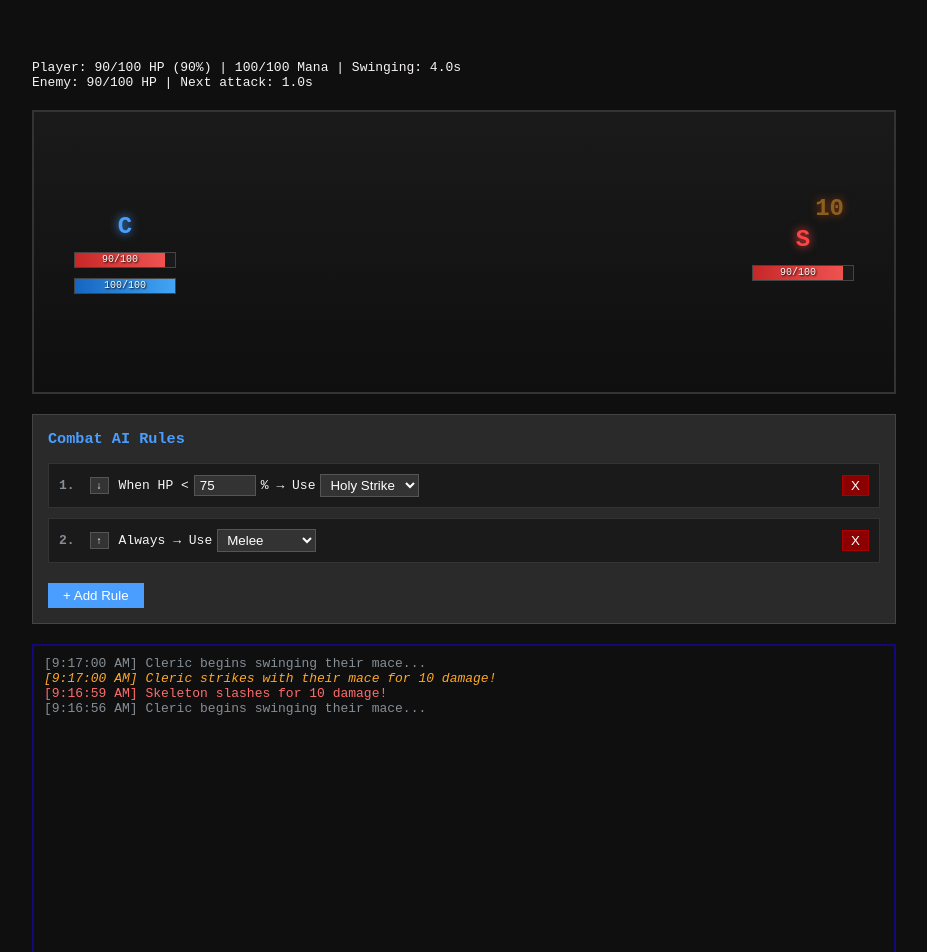
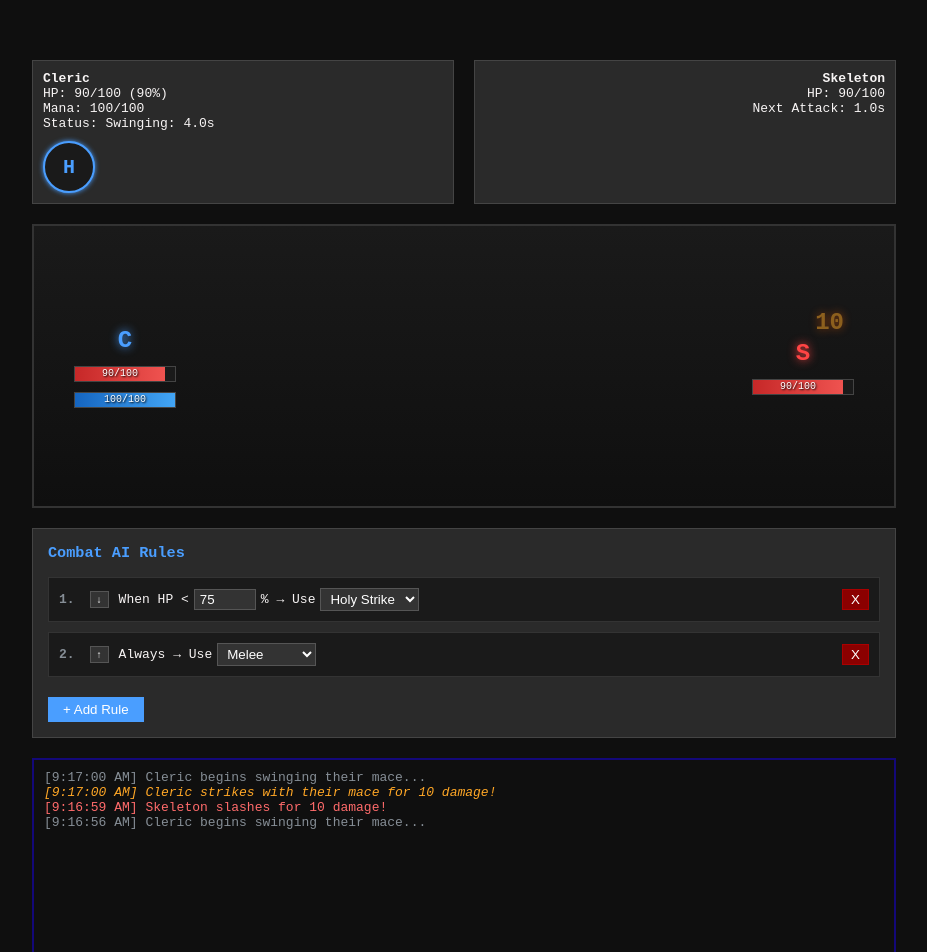
Before and after one commit to Sillyfess/Idle-ARPG, a website built with Vite: page index.html in a window 1280 px wide. Shown: the part 148-1100 px from the top of the page, without its empty margins (176-1103 px from the left). Built offline with nearby package versions, Linux system fonts and the light colour scheme.

Commit message:
Added graphical cooldown for holy strike

```diff
--- a/index.html
+++ b/index.html
@@ -58,8 +58,8 @@
                 font-size: 24px;
                 font-weight: bold;
                 font-family: 'Courier New', monospace;
-                animation: idle-float 3s ease-in-out infinite;
                 user-select: none;
+                transition: transform 0.1s ease-out;
             }
 
             #player-sprite {
@@ -72,41 +72,43 @@
                 text-shadow: 0 0 10px #ff4444;
             }
 
-            /* Idle floating animation */
+            /* Remove idle floating animation
             @keyframes idle-float {
                 0%, 100% { transform: translateY(0); }
                 50% { transform: translateY(-3px); }
             }
+            */
 
-            /* Attack animations */
+            /* Attack animations - CRUNCHIER */
             .attacking {
-                animation: attack-lunge 0.3s !important;
+                animation: attack-lunge 0.2s cubic-bezier(0.68, -0.55, 0.265, 1.55) !important;
             }
 
             @keyframes attack-lunge {
                 0% { transform: translateX(0) scale(1); }
-                50% { transform: translateX(10px) scale(1.2); }
+                40% { transform: translateX(15px) scale(1.3); }
                 100% { transform: translateX(0) scale(1); }
             }
 
             .enemy-attacking {
-                animation: enemy-attack-lunge 0.3s !important;
+                animation: enemy-attack-lunge 0.2s cubic-bezier(0.68, -0.55, 0.265, 1.55) !important;
             }
 
             @keyframes enemy-attack-lunge {
                 0% { transform: translateX(0) scale(1); }
-                50% { transform: translateX(-10px) scale(1.2); }
+                40% { transform: translateX(-15px) scale(1.3); }
                 100% { transform: translateX(0) scale(1); }
             }
 
-            /* Damage taken animation */
+            /* Damage taken animation - CRUNCHIER */
             .damaged {
-                animation: damage-flash 0.3s !important;
+                animation: damage-flash 0.15s !important;
             }
 
             @keyframes damage-flash {
-                0%, 100% { filter: brightness(1); }
-                50% { filter: brightness(2) hue-rotate(180deg); }
+                0% { transform: scale(1); filter: brightness(1); }
+                50% { transform: scale(0.9); filter: brightness(2) hue-rotate(180deg); }
+                100% { transform: scale(1); filter: brightness(1); }
             }
 
             /* Health and Mana Bars */
@@ -176,6 +178,29 @@
             .damage-enemy {
                 color: #ef5350;
                 text-shadow: 0 0 10px #c62828;
+            }
+
+            /* Stats Display */
+            #stats {
+                display: flex;
+                justify-content: space-between;
+                gap: 20px;
+                margin-bottom: 20px;
+            }
+
+            .stats-panel {
+                background: #2a2a2a;
+                border: 1px solid #444;
+                padding: 10px;
+                flex: 1;
+            }
+
+            .player-stats {
+                text-align: left;
+            }
+
+            .enemy-stats {
+                text-align: right;
             }
 
             /* Combat AI Panel */
@@ -272,10 +297,86 @@
             #add-rule-btn:hover {
                 background: #5ab0ff;
             }
+
+            /* Ability Cooldown Display */
+            .ability-cooldowns {
+                display: flex;
+                gap: 10px;
+                margin-top: 10px;
+            }
+
+            .ability-icon {
+                width: 48px;
+                height: 48px;
+                position: relative;
+                border: 2px solid #4a9eff;
+                border-radius: 50%;
+                background: #1a1a1a;
+            }
+
+            .ability-icon-content {
+                width: 100%;
+                height: 100%;
+                display: flex;
+                align-items: center;
+                justify-content: center;
+                font-size: 20px;
+                font-weight: bold;
+                color: #4a9eff;
+                position: relative;
+                z-index: 2;
+            }
+
+            /* Cooldown overlay - darkens the ability when on cooldown */
+            .cooldown-overlay {
+                position: absolute;
+                top: 0;
+                left: 0;
+                width: 100%;
+                height: 100%;
+                border-radius: 50%;
+                background: rgba(0, 0, 0, 0.7);
+                z-index: 3;
+            }
+
+            /* Cooldown sweep - the filling circle effect */
+            .cooldown-sweep {
+                position: absolute;
+                top: -2px;
+                left: -2px;
+                width: 52px;
+                height: 52px;
+                border-radius: 50%;
+                z-index: 4;
+            }
+
+            .cooldown-text {
+                position: absolute;
+                top: 50%;
+                left: 50%;
+                transform: translate(-50%, -50%);
+                color: white;
+                font-size: 14px;
+                font-weight: bold;
+                text-shadow: 1px 1px 2px black;
+                z-index: 5;
+            }
+
+            .ability-ready {
+                animation: pulse-ready 1s ease-in-out infinite;
+            }
+
+            @keyframes pulse-ready {
+                0%, 100% { box-shadow: 0 0 5px #4a9eff; }
+                50% { box-shadow: 0 0 15px #4a9eff, 0 0 25px #4a9eff; }
+            }
         </style>
     </head>
     <body>
-        <div id="stats"></div>
+        <div id="stats">
+            <div class="stats-panel player-stats" id="player-stats"></div>
+            <div class="stats-panel enemy-stats" id="enemy-stats"></div>
+        </div>
 
         <!-- Combat Arena -->
         <div id="combat-arena">
--- a/src/GameEngine.ts
+++ b/src/GameEngine.ts
@@ -601,9 +601,10 @@ export class GameEngine {
     }
 
     private updateStats() {
-        const stats = document.getElementById('stats');
-        if (!stats) return;
+        const playerStats = document.getElementById('player-stats');
+        const enemyStats = document.getElementById('enemy-stats');
 
+        if (playerStats) {
             let playerStatus = 'Ready';
             if (this.player.hp <= 0) {
                 playerStatus = 'Dead';
@@ -614,16 +615,52 @@ export class GameEngine {
                 playerStatus = `GCD: ${(this.globalCooldown / 1000).toFixed(1)}s`;
             }
 
-        // Show Holy Strike cooldown if active
+            // Create ability cooldown display
             const holyStrikeCooldown = this.abilityCooldowns.get(this.holyStrike.id) || 0;
-        const cooldownText = holyStrikeCooldown > 0 ? ` | Holy Strike CD: ${(holyStrikeCooldown / 1000).toFixed(1)}s` : '';
+            const maxCooldown = this.holyStrike.cooldown || 6000;
+            const cooldownPercent = holyStrikeCooldown > 0 ? ((maxCooldown - holyStrikeCooldown) / maxCooldown) * 100 : 0;
+            const isOnCooldown = holyStrikeCooldown > 0;
 
+            let abilityDisplay = '';
+            if (isOnCooldown) {
+                abilityDisplay = `
+                    <div class="ability-cooldowns">
+                        <div class="ability-icon">
+                            <div class="ability-icon-content">H</div>
+                            <div class="cooldown-overlay"></div>
+                            <div class="cooldown-sweep" style="background: conic-gradient(transparent ${cooldownPercent}%, rgba(255, 255, 255, 0.3) ${cooldownPercent}%);"></div>
+                            <div class="cooldown-text">${(holyStrikeCooldown / 1000).toFixed(1)}</div>
+                        </div>
+                    </div>
+                `;
+            } else {
+                abilityDisplay = `
+                    <div class="ability-cooldowns">
+                        <div class="ability-icon ability-ready">
+                            <div class="ability-icon-content">H</div>
+                        </div>
+                    </div>
+                `;
+            }
+
+            playerStats.innerHTML = `
+                <div><strong>Cleric</strong></div>
+                <div>HP: ${this.player.hp}/${this.player.maxHp} (${(this.player.hp / this.player.maxHp * 100).toFixed(0)}%)</div>
+                <div>Mana: ${this.player.mana}/${this.player.maxMana}</div>
+                <div>Status: ${playerStatus}</div>
+                ${abilityDisplay}
+            `;
+        }
+
+        if (enemyStats) {
             const enemyNextAttack = ((this.currentEnemyType.attackSpeed - this.enemyAttackTimer) / 1000).toFixed(1);
 
-        stats.innerHTML = `
-            <div>Player: ${this.player.hp}/${this.player.maxHp} HP (${(this.player.hp / this.player.maxHp * 100).toFixed(0)}%) | ${this.player.mana}/${this.player.maxMana} Mana | ${playerStatus}${cooldownText}</div>
-            <div>Enemy: ${this.enemy.hp}/${this.enemy.maxHp} HP | Next attack: ${enemyNextAttack}s</div>
+            enemyStats.innerHTML = `
+                <div><strong>${this.enemy.name}</strong></div>
+                <div>HP: ${this.enemy.hp}/${this.enemy.maxHp}</div>
+                <div>Next Attack: ${enemyNextAttack}s</div>
             `;
+        }
     }
 
     private updateBars() {
@@ -678,14 +715,14 @@ export class GameEngine {
 
             if (playerSprite) {
                 playerSprite.classList.add('attacking');
-                setTimeout(() => playerSprite.classList.remove('attacking'), CONFIG.ANIMATION_DURATION);
+                setTimeout(() => playerSprite.classList.remove('attacking'), 200);  // Faster
             }
 
             if (enemySprite) {
                 setTimeout(() => {
                     enemySprite.classList.add('damaged');
-                    setTimeout(() => enemySprite.classList.remove('damaged'), CONFIG.ANIMATION_DURATION);
-                }, 150);
+                    setTimeout(() => enemySprite.classList.remove('damaged'), 150);  // Faster
+                }, 100);  // Hit comes quicker
             }
         } else {
             const enemySprite = document.getElementById('enemy-sprite');
@@ -693,14 +730,14 @@ export class GameEngine {
 
             if (enemySprite) {
                 enemySprite.classList.add('enemy-attacking');
-                setTimeout(() => enemySprite.classList.remove('enemy-attacking'), CONFIG.ANIMATION_DURATION);
+                setTimeout(() => enemySprite.classList.remove('enemy-attacking'), 200);  // Faster
             }
 
             if (playerSprite) {
                 setTimeout(() => {
                     playerSprite.classList.add('damaged');
-                    setTimeout(() => playerSprite.classList.remove('damaged'), CONFIG.ANIMATION_DURATION);
-                }, 150);
+                    setTimeout(() => playerSprite.classList.remove('damaged'), 150);  // Faster
+                }, 100);  // Hit comes quicker
             }
         }
     }
```
Lines whose indentation alone changed are shown as unchanged.
